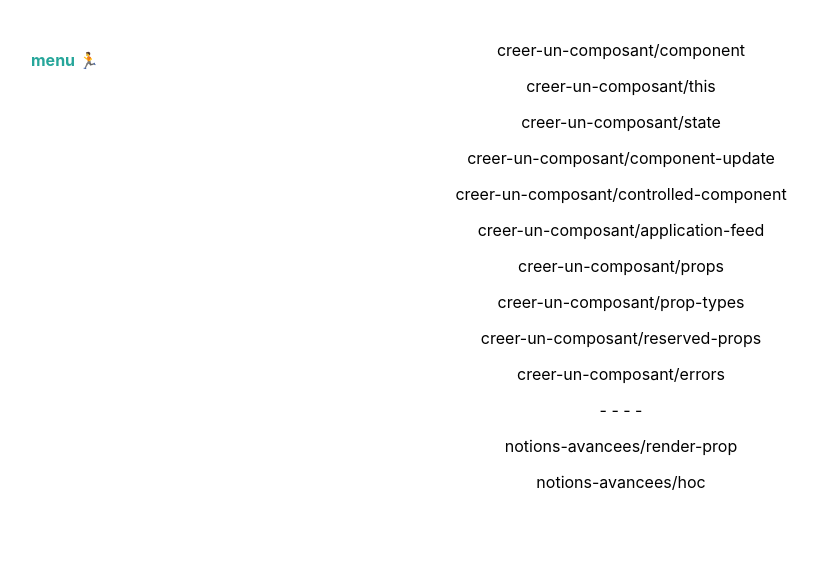
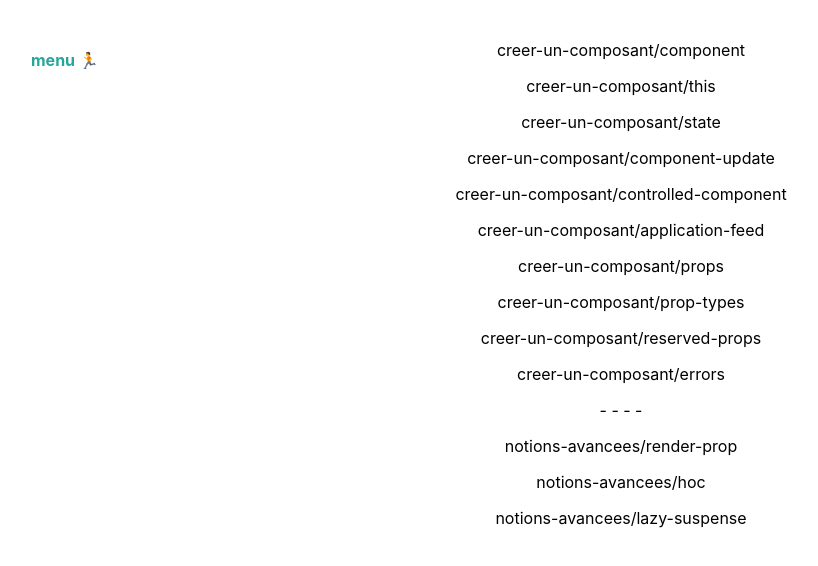
Before and after one commit to dotmind/react-code-sample, a React (Create React App) app: page / in a window 1280 px wide. Shown: the top 566 px of the page, without its empty margins (19-837 px from the left). Built offline with nearby package versions, Linux system fonts and the light colour scheme.

Commit message:
Add lazy demo

```diff
--- a/src/demo-components.js
+++ b/src/demo-components.js
@@ -13,6 +13,7 @@ import ComponentErrors from './creer-un-composant/errors/Errors';
 
 import RenderProps from './notions-avancees/props/RenderProps';
 import LogUpdate from './notions-avancees/hoc/LogUpdate';
+import LazySuspense from './notions-avancees/lazy/LazySuspense';
 
 const creerUnComposant = [
   {
@@ -69,6 +70,10 @@ const notionsAvancees = [
     hash: 'notions-avancees/hoc',
     render: () => <LogUpdate />,
   },
+  {
+    hash: 'notions-avancees/lazy-suspense',
+    render: () => <LazySuspense />,
+  },
 ];
 
 const components = [
--- /dev/null
+++ b/src/notions-avancees/lazy/LazyComponent.js
@@ -0,0 +1,5 @@
+import React from 'react';
+
+const LazyComponent = () => <p>Lazy component !</p>;
+
+export default LazyComponent;
--- /dev/null
+++ b/src/notions-avancees/lazy/LazySuspense.js
@@ -0,0 +1,13 @@
+import React, { Suspense } from 'react';
+
+const Lazy = React.lazy(() => import('./LazyComponent'));
+
+const FallbackComponent = () => <p>Fallback</p>;
+
+const Sample = () => (
+  <Suspense fallback={<FallbackComponent />}>
+    <Lazy />
+  </Suspense>
+);
+
+export default Sample;
```
